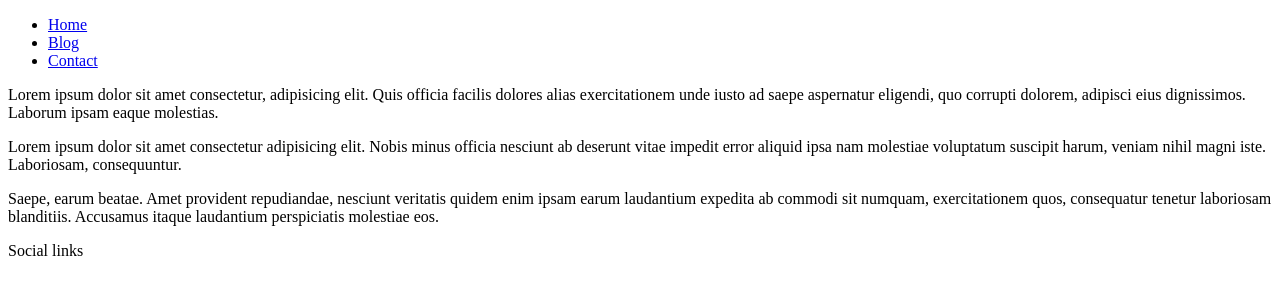
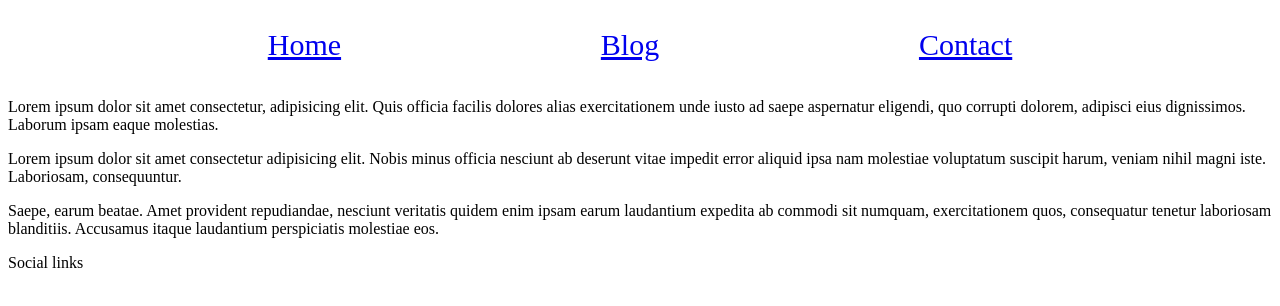
Before and after one commit to BenyamWorku/portfolio, a plain HTML site: page index.html in a window 1280 px wide. Drawn offline with Linux system fonts and the light colour scheme.

Commit message:
modified navbar

```diff
--- a/index.html
+++ b/index.html
@@ -4,6 +4,7 @@
     <meta charset="UTF-8">
     <meta name="viewport" content="width=device-width, initial-scale=1.0">
     <title>Document</title>
+    <link rel="stylesheet" href="styling.css">
 </head>
 <body>
     <header>
--- a/styling.css
+++ b/styling.css
@@ -0,0 +1,12 @@
+#navbar {
+  padding: 20px 0;
+  font-size: 30px;
+}
+
+#navbar > ul {
+  display: flex;
+  justify-content: space-evenly;
+  margin: 0 auto;
+  padding: 0;
+  list-style-type: none;
+}
```
